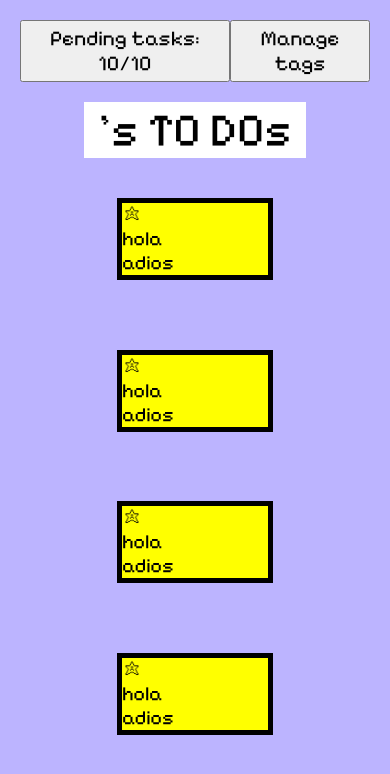
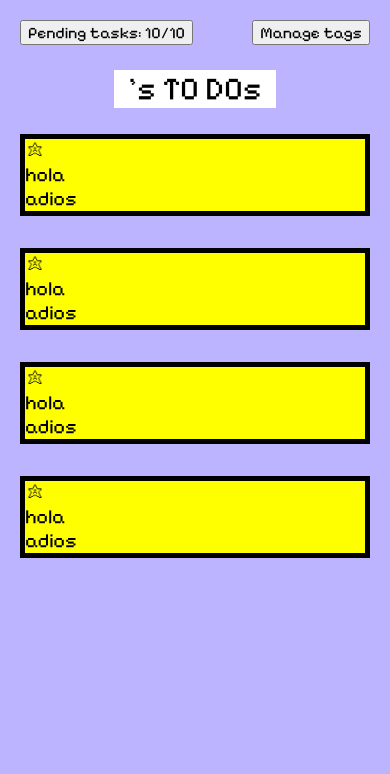
Before and after one commit to lawriss02/project-to-do-list, a React app in the folder to-lo-list/: page /list in a window 390 px wide. Built offline with nearby package versions, Linux system fonts and the light colour scheme.

Commit message:
responsive design

```diff
--- a/to-lo-list/src/style/ListPage.css
+++ b/to-lo-list/src/style/ListPage.css
@@ -14,10 +14,10 @@
 
 .title-to-do {
     background-color: white;
-    font-size: 5.5vh;
     padding: 0 15px;
-    margin-top: 20px;
+    margin: 3vh 0;
     text-align: center;
+    font-size: max(2rem, 3.5vw);
 }
 
 .top-bar {
@@ -27,9 +27,8 @@
 }
 
 .top-bar button {
-    font-size: 2.5vh;
-    padding: 0.5vh;
-}
+    font-size: max(1rem, 1.5vw);
+    }
 
 .top-bar button:first-child:hover {
     background-color: black;
@@ -42,15 +41,24 @@
 }
 
 .task-list-container {
-    margin: 20px;
+    /*margin: 20px;
     width: 90%;
     height: 80%;
+    display: flex;
+    flex-wrap: wrap;
+    justify-content: space-around;
+    gap: 20px;
+    padding: 20px;
+    align-items: flex-start;
+    */
 
+    /*display: grid;
+    grid-template-columns:
+        repeat(auto-fit, minmax(150px, 1fr));
+    gap: 30px;*/
+    width: 100%;
     display: flex;
-    flex-wrap: wrap;              /* ⬅️ permite que salten de línea */
-    justify-content: space-around; /* ⬅️ reparte el espacio horizontalmente */
-    gap: 20px;                    /* opcional: separación entre filas/columnas */
-    padding: 20px;
-    align-items: flex-start;        /* ⬅️ evita que se estiren verticalmente */
-
+    justify-content: space-evenly;
+    flex-wrap: wrap;
+    gap: 2rem;
 }
--- a/to-lo-list/src/style/Task.css
+++ b/to-lo-list/src/style/Task.css
@@ -1,9 +1,8 @@
 .task {
     background-color: yellow;
     border: 5px solid black;
-    width: 40vw;
-
-
+    width: 60rem;
+    /*margin-bottom: 2vh;*/
 }
 
 .task p {
--- a/to-lo-list/src/style/WelcomePage.css
+++ b/to-lo-list/src/style/WelcomePage.css
@@ -12,16 +12,16 @@
 }
 
 .p-welcome {
-    font-size: 40px;
+    font-size: max(1.5rem, 2vw);
 }
 
 .input-name {
     margin-top: 50px;
     border: none;
     padding: 20px;
-    width: 20vw;
+    width: max(15rem, 20vw);
     line-height: 50px;
-    font-size: 30px;
+    font-size: 1.5rem;
     font-family: "Pixelify Sans", sans-serif;
     text-align: center;
 }
@@ -34,7 +34,7 @@
 
 .button-start {
     margin-top: 50px;
-    font-size: 30px;
+    font-size: 2.5vh;
     padding: 10px 20px;
 }
 
```
